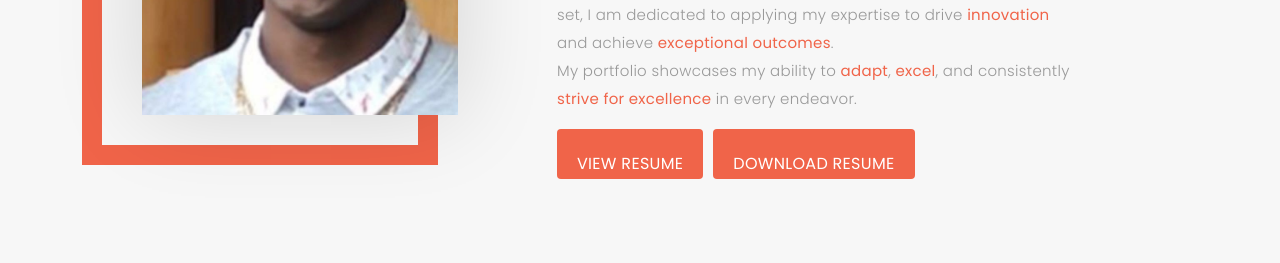
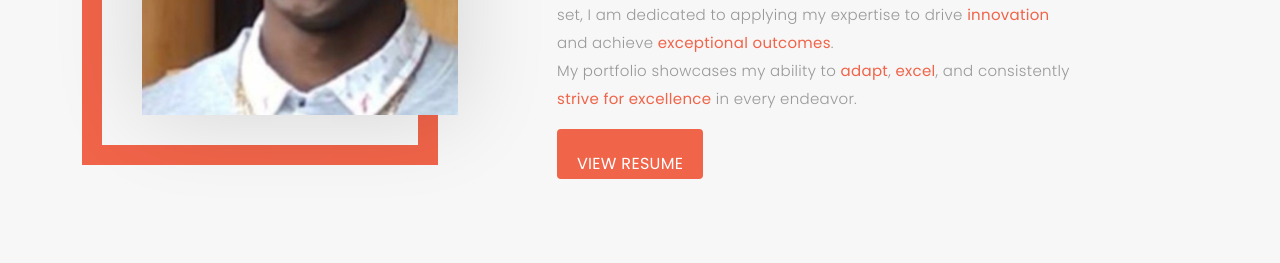
Before and after one commit to pharaohmak/pharaohmak.github.io, a plain HTML site: page index.html in a window 1280 px wide. Shown: the part 1165-1428 px from the top of the page. Drawn offline with nearby package versions, Linux system fonts and the light colour scheme; a web font is replaced by a local one.

Commit message:
removed download resume button

```diff
--- a/index.html
+++ b/index.html
@@ -117,7 +117,6 @@
               </p>
               <div class="resume-buttons mt-3">
                 <a href="assets/certifications/resume.pdf" class="btn btn-secondary" target="_blank">View Resume</a>
-                <a href="assets/certifications/resume.pdf" class="btn btn-primary me-2" download="Makram_Ibrahim_Resume.pdf">Download Resume</a>
               </div>
 
             </div>
```
